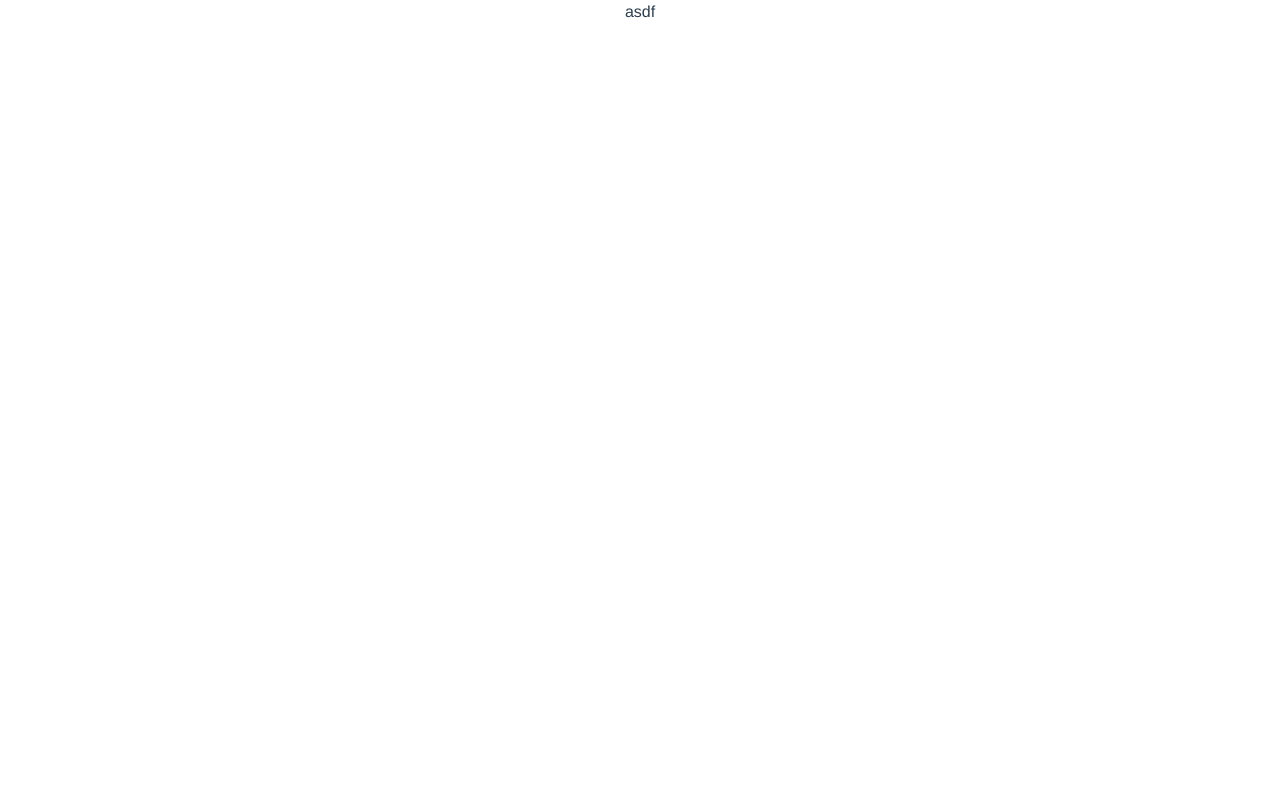
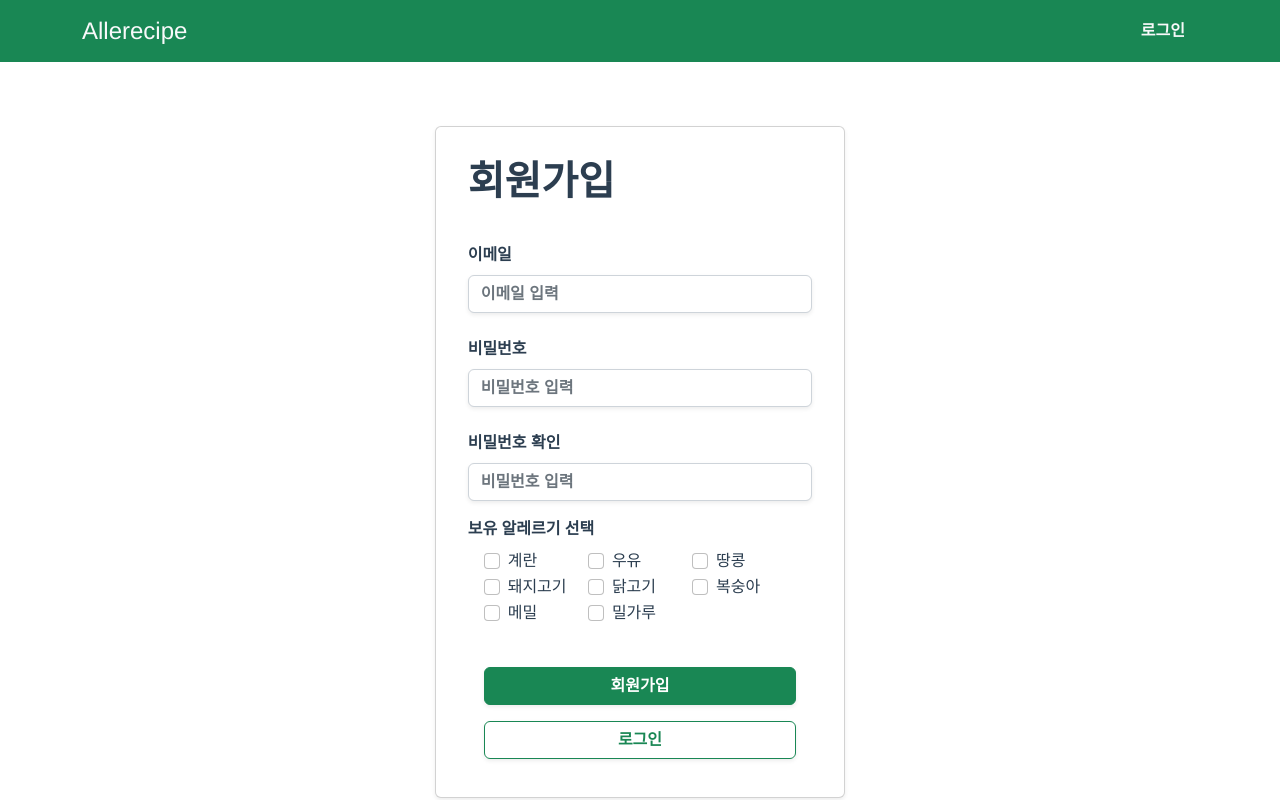
Before and after one commit to yemson/new-allerecipe, a Vue app: page /register in a window 1280 px wide. Built offline with nearby package versions, Linux system fonts and the light colour scheme; no server answers.

Commit message:
feat: Register.vue

```diff
--- a/src/components/Nav.vue
+++ b/src/components/Nav.vue
@@ -86,11 +86,6 @@ export default {
       auth.signOut()
         .then(() => {
           this.user = null
-          // TODO: 아니 다른건 다 되면서 이것만 토스트가 안 뜨냐 개빡치네
-          this.$toast.danger('로그아웃 성공!', {
-            position: 'top-center',
-            timeout: 3000
-          })
           this.$router.push('/').catch(() => {})
         })
     }
--- a/src/components/SharedRecipe.vue
+++ b/src/components/SharedRecipe.vue
@@ -2,7 +2,7 @@
   <div class="container mt-4">
     <div class="d-flex justify-content-between">
       <div class="fs-4 fw-bold text-success text-start align-self-end">
-        공유된 레시피
+        공유 레시피
       </div>
       <div class="align-bottom">
         <div class="dropdown">
--- a/src/views/ForkRecipe.vue
+++ b/src/views/ForkRecipe.vue
@@ -3,7 +3,7 @@
     <Nav />
     <div class="container mt-4">
       <div class="text-muted text-start">
-        {{ recipeDetail.forkUID }} -> {{ recipeDetail.uid }}
+        {{ recipeDetail.forkEmail }} -> {{ recipeDetail.email }}
       </div>
       <div class="d-flex">
         <div class="flex-grow-1 text-start fs-4 fw-bold text-success">
--- a/src/views/MyPage.vue
+++ b/src/views/MyPage.vue
@@ -2,18 +2,25 @@
   <div class="my-page">
     <Nav />
     <div class="container">
+      <!-- TODO: 나이, 보유중인 알레르기 등 기본적인 회원 정보요! 그리고 최근에 담아둔(하트 한) 레시피 글들을 목록으로 보여주면 좋을 거 같아요..! -->
       <div class="card mt-4 text-start">
         <div class="card-body">
           <h5 class="card-title">
             {{ user.email }}
           </h5>
-          <p class="card-text">
-            {{ user.uid }}
-          </p>
-          <a
-            href="#"
-            class="btn btn-success"
-          >회원정보 수정</a>
+          <hr class="mt-1">
+          <div class="text-muted">
+            보유중인 알레르기
+          </div>
+          <div class="row-cols-3">
+            <div
+              v-for="(allergy, index) in allergic"
+              :key="index"
+            >
+              <div v-if="allergy === true">
+                <span class="badge text-bg-success col">{{ index }}</span>
+              </div>
+            </div>
           </div>
         </div>
       </div>
@@ -25,7 +32,7 @@
         <hr class="mt-2">
         <div class="row row-cols-1 row-cols-sm-1 row-cols-md-2 row-cols-lg-3 row-cols-xl-4 text-start">
           <div
-          v-for="(recipe, index) in likeReecipes"
+            v-for="(recipe, index) in likeRecipes"
             :key="index"
           >
             <div class="col mb-4">
@@ -60,6 +67,7 @@
         </div>
       </div>
     </div>
+  </div>
 </template>
 
 <script>
@@ -67,7 +75,7 @@ import { onAuthStateChanged } from 'firebase/auth'
 import { auth, db } from '@/main'
 import Nav from '@/components/Nav.vue'
 import MyRecipe from '@/components/MyRecipe'
-import { collection, onSnapshot, query, where } from 'firebase/firestore'
+import { collection, doc, getDoc, onSnapshot, query, where } from 'firebase/firestore'
 
 export default {
   name: 'MyPage',
@@ -77,30 +85,33 @@ export default {
   },
   data () {
     return {
-      user: null,
-      likeReecipes: []
+      user: '',
+      likeRecipes: [],
+      allergic: {}
     }
   },
-  mounted () {
-    this.checkAuth()
-    this.getMyLikeRecipes()
-  },
-  methods: {
-    checkAuth () {
+  created () {
     onAuthStateChanged(auth, (user) => {
       if (user) {
         this.user = user
+        this.getMyLikeRecipes()
+        this.getMyAllergic()
       }
     })
+  },
+  methods: {
+    async getMyAllergic () {
+      const allergic = await getDoc(doc(db, `users/${this.user.uid}`))
+      this.allergic = allergic.data().allergic
     },
     getMyLikeRecipes () {
       onAuthStateChanged(auth, (user) => {
         if (user) {
           const q = query(collection(db, 'recipe_post'), where('recipeLikes', 'array-contains', `${user.uid}`))
           onSnapshot(q, (snapshot) => {
-            this.likeReecipes = []
+            this.likeRecipes = []
             snapshot.forEach((doc) => {
-              this.likeReecipes.push({
+              this.likeRecipes.push({
                 id: doc.id,
                 ...doc.data()
               })
--- a/src/views/Register.vue
+++ b/src/views/Register.vue
@@ -1,12 +1,290 @@
 <template>
-  <div>asdf</div>
+  <div>
+    <Nav />
+    <div class="row">
+      <div class="col col-sm-2 col-md-2 col-lg-3 col-xl-4 col-xxl-4" />
+      <div class="col-12 col-sm-8 col-md-8 col-lg-6 col-xl-4 col-xxl-4">
+        <div
+          class="card shadow-sm"
+          style="height: 42em; margin: 4em auto 0;"
+        >
+          <div
+            class="card-body"
+            style="text-align: left;"
+          >
+            <div
+              class="card-title; mx-3 mt-2 fw-bold"
+              style="font-size: 2.5em;"
+            >
+              회원가입
+            </div>
+            <div
+              class="mx-3"
+              style="margin-top: 2rem;"
+            >
+              <label
+                class="form-label fw-bold"
+                for="emailInput"
+              >이메일</label>
+              <input
+                id="emailInput"
+                v-model="email"
+                class="form-control shadow-sm fw-bold"
+                placeholder="이메일 입력"
+                type="email"
+              >
+            </div>
+            <div
+              class="mx-3"
+              style="margin-top: 1.5rem;"
+            >
+              <label
+                class="form-label fw-bold"
+                for="passwordInput"
+              >비밀번호</label>
+              <input
+                id="passwordInput"
+                v-model="password"
+                class="form-control shadow-sm fw-bold"
+                placeholder="비밀번호 입력"
+                type="password"
+              >
+            </div>
+            <div
+              class="mx-3"
+              style="margin-top: 1.5rem;"
+            >
+              <label
+                class="form-label fw-bold"
+                for="passwordInput"
+              >비밀번호 확인</label>
+              <input
+                id="passwordInput"
+                v-model="passwordCheck"
+                class="form-control shadow-sm fw-bold"
+                placeholder="비밀번호 입력"
+                type="password"
+              >
+            </div>
+            <div class="mx-3 mt-3">
+              <div class="fw-bold mb-2">
+                보유 알레르기 선택
+              </div>
+              <div class="row row-cols-3 mx-3">
+                <div class="form-check col">
+                  <input
+                    id="flexCheckDefault"
+                    v-model="allergic.egg"
+                    class="form-check-input"
+                    type="checkbox"
+                    value=""
+                  >
+                  <label
+                    class="form-check-label"
+                    for="flexCheckDefault"
+                  >
+                    계란
+                  </label>
+                </div>
+                <div class="form-check col">
+                  <input
+                    id="flexCheckDefault"
+                    v-model="allergic.milk"
+                    class="form-check-input"
+                    type="checkbox"
+                    value=""
+                  >
+                  <label
+                    class="form-check-label"
+                    for="flexCheckDefault"
+                  >
+                    우유
+                  </label>
+                </div>
+                <div class="form-check col">
+                  <input
+                    id="flexCheckDefault"
+                    v-model="allergic.peanut"
+                    class="form-check-input"
+                    type="checkbox"
+                    value=""
+                  >
+                  <label
+                    class="form-check-label"
+                    for="flexCheckDefault"
+                  >
+                    땅콩
+                  </label>
+                </div>
+                <div class="form-check col">
+                  <input
+                    id="flexCheckDefault"
+                    v-model="allergic.pork"
+                    class="form-check-input"
+                    type="checkbox"
+                    value=""
+                  >
+                  <label
+                    class="form-check-label"
+                    for="flexCheckDefault"
+                  >
+                    돼지고기
+                  </label>
+                </div>
+                <div class="form-check col">
+                  <input
+                    id="flexCheckDefault"
+                    v-model="allergic.chicken"
+                    class="form-check-input"
+                    type="checkbox"
+                    value=""
+                  >
+                  <label
+                    class="form-check-label"
+                    for="flexCheckDefault"
+                  >
+                    닭고기
+                  </label>
+                </div>
+                <div class="form-check col">
+                  <input
+                    id="flexCheckDefault"
+                    v-model="allergic.peach"
+                    class="form-check-input"
+                    type="checkbox"
+                    value=""
+                  >
+                  <label
+                    class="form-check-label"
+                    for="flexCheckDefault"
+                  >
+                    복숭아
+                  </label>
+                </div>
+                <div class="form-check col">
+                  <input
+                    id="flexCheckDefault"
+                    v-model="allergic.wheat"
+                    class="form-check-input"
+                    type="checkbox"
+                    value=""
+                  >
+                  <label
+                    class="form-check-label"
+                    for="flexCheckDefault"
+                  >
+                    메밀
+                  </label>
+                </div>
+                <div class="form-check col">
+                  <input
+                    id="flexCheckDefault"
+                    v-model="allergic.flour"
+                    class="form-check-input"
+                    type="checkbox"
+                    value=""
+                  >
+                  <label
+                    class="form-check-label"
+                    for="flexCheckDefault"
+                  >
+                    밀가루
+                  </label>
+                </div>
+              </div>
+              <div
+                class="d-grid gap-2 mx-3"
+                style="margin-top: 2.5rem;"
+              >
+                <button
+                  class="btn btn-success mb-2 shadow-sm fw-bold"
+                  type="button"
+                  @click="register"
+                >
+                  회원가입
+                </button>
+                <router-link
+                  class="btn btn-outline-success shadow-sm fw-bold"
+                  to="/login"
+                  type="button"
+                >
+                  로그인
+                </router-link>
+              </div>
+            </div>
+          </div>
+        </div>
+        <div class="col-12 col-sm-2 col-md-2 col-lg-6 col-xl-4 col-xxl-4" />
+      </div>
+    </div>
+  </div>
 </template>
+
 <script>
+import { onAuthStateChanged, createUserWithEmailAndPassword } from 'firebase/auth'
+import { setDoc, doc } from 'firebase/firestore'
+import { auth, db } from '@/main'
+import Nav from '@/components/Nav.vue'
+
 export default {
-  name: 'Register'
+  name: 'Register',
+  components: {
+    Nav
+  },
+  data () {
+    return {
+      email: '',
+      password: '',
+      passwordCheck: '',
+      allergic: {
+        egg: false,
+        milk: false,
+        peanut: false,
+        pork: false,
+        chicken: false,
+        peach: false,
+        wheat: false,
+        flour: false
+      }
+    }
+  },
+  created () {
+    this.checkLoginInfo()
+  },
+  methods: {
+    // 로그인 상태일 시 메인 페이지로 이동
+    checkLoginInfo () {
+      onAuthStateChanged(auth, (user) => {
+        if (user) {
+          this.$router.push('/').catch(() => {})
+        }
+      })
+    },
+    register () {
+      if (this.password !== this.passwordCheck) {
+        this.$toast.error('비밀번호가 일치하지 않습니다!', {
+          position: 'top-center',
+          timeout: 2000
+        })
+      } else {
+        createUserWithEmailAndPassword(auth, this.email, this.password)
+          .then(() => {
+            setDoc(doc(db, `users/${auth.currentUser.uid}`), {
+              allergic: this.allergic
+            })
+            this.$router.push('/')
+          })
+          .catch((error) => {
+            const errorCode = error.code
+            const errorMessage = error.message
+            console.log(errorCode, errorMessage)
+          })
+      }
+    }
+  }
 }
 </script>
 
-<style scoped>
+<style>
 
 </style>
```
Also changed, not shown: src/views/RecipeDetail.vue (+8 -4 lines). Lines whose indentation alone changed are shown as unchanged.
